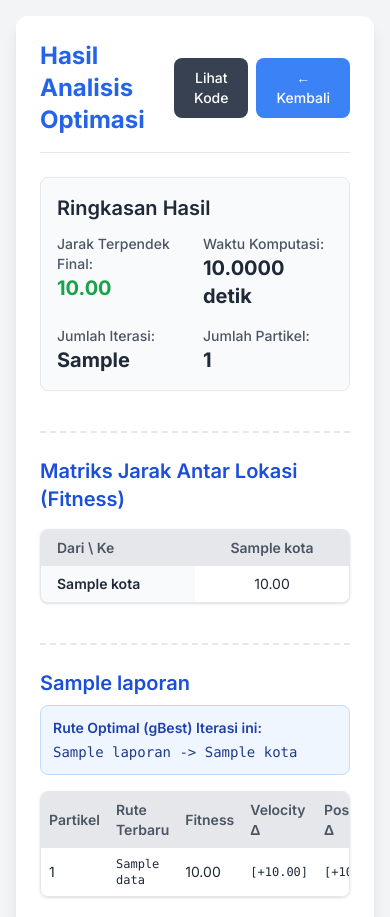
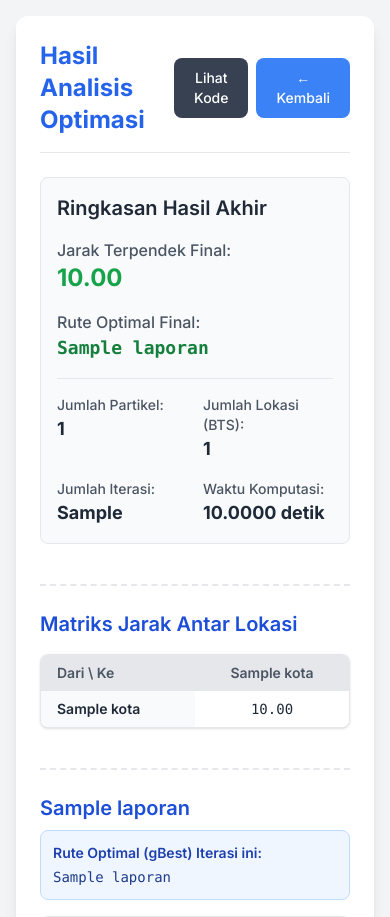
Before and after one commit to ArzeonXyl/kk-pso, a Flask app: template templates/hasil.html in a window 390 px wide. Shown: the top 917 px of the page. Run offline with Flask 3, Linux system fonts and the light colour scheme; the template is opened without the code that fills it: most values are stand-ins (such as "Sample title", 1, 10 or a date in 2020); some libraries are stand-ins or nearby versions.

Commit message:
update rute

```diff
--- a/app.py
+++ b/app.py
@@ -8,7 +8,7 @@ import io
 import base64
 
 app = Flask(__name__)
-app.secret_key = 'kunci_rahasia_untuk_tugas_akhir'
+app.secret_key = 'untuk_tugas_akhir_pso'
 plt.switch_backend('Agg')
 
 def decode_posisi_ke_rute_manual(posisi):
@@ -20,10 +20,12 @@ def hitung_jarak_euclidean(kota1, kota2):
     return math.sqrt((kota1['x'] - kota2['x'])**2 + (kota1['y'] - kota2['y'])**2)
 
 def hitung_total_jarak(rute, daftar_kota):
+
     total_jarak = 0
-    for i in range(len(rute)):
+
+    for i in range(len(rute) - 1):
         kota_sekarang_idx = rute[i]
-        kota_berikutnya_idx = rute[0] if i == len(rute) - 1 else rute[i+1]
+        kota_berikutnya_idx = rute[i+1]
         total_jarak += hitung_jarak_euclidean(daftar_kota[kota_sekarang_idx], daftar_kota[kota_berikutnya_idx])
     return total_jarak
 
@@ -37,9 +39,6 @@ def solve_pso_for_tsp(daftar_kota, n_partikel, max_iter, w, c1, c2, r1, r2):
         fitness_awal = hitung_total_jarak(rute_awal, daftar_kota)
         partikel = {'id': i + 1, 'posisi': posisi_awal, 'kecepatan': kecepatan_awal, 'pbest_posisi': posisi_awal[:], 'pbest_fitness': fitness_awal}
         swarm.append(partikel)
-
-        # --- PERBAIKAN SEBENARNYA ADA DI SINI ---
-        # Memastikan 'posisi': posisi_awal ikut disimpan di dalam log inisialisasi
         log_inisialisasi.append({ "id": i + 1, "posisi": posisi_awal, "rute": rute_awal, "fitness": fitness_awal })
 
     gbest_posisi, gbest_fitness = [], float('inf')
@@ -94,12 +93,15 @@ def buat_matriks_jarak(daftar_kota):
     return matriks
 
 def buat_plot_base64(daftar_kota, rute, fitness, judul_plot):
+
     fig, ax = plt.subplots(figsize=(8, 6))
     if rute:
-        for i in range(len(rute)):
+
+        for i in range(len(rute) - 1):
             kota_awal = daftar_kota[rute[i]]
-            kota_akhir = daftar_kota[rute[0] if i == len(rute) - 1 else rute[i+1]]
+            kota_akhir = daftar_kota[rute[i+1]]
             ax.plot([kota_awal['x'], kota_akhir['x']], [kota_awal['y'], kota_akhir['y']], 'c-o', markersize=8)
+
     for kota in daftar_kota:
         ax.plot(kota['x'], kota['y'], 'ro')
         ax.text(kota['x'] + 1, kota['y'] + 1, kota['nama'], fontsize=12, ha='center')
@@ -141,7 +143,7 @@ def index():
             gbest_fitness_awal = min(p['fitness'] for p in log_awal)
             gbest_rute_awal = next((p['rute'] for p in log_awal if p['fitness'] == gbest_fitness_awal), [])
             plot_awal = buat_plot_base64(daftar_kota, gbest_rute_awal, gbest_fitness_awal, "Rute gBest Awal (Iterasi 0)")
-            hasil_untuk_template['laporan_iterasi'].append({"judul": "ANALISIS KONDISI AWAL (ITERASI 0)", "data_tabel": log_awal, "plot_base64": plot_awal, "tipe": "awal", "gbest_rute": gbest_rute_awal, "gbest_rute_nama": rute_ke_nama(gbest_rute_awal, daftar_kota)})
+            hasil_untuk_template['laporan_iterasi'].append({"judul": "ANALISIS KONDISI AWAL (ITERASI 0)", "data_tabel": log_awal, "plot_base64": plot_awal, "tipe": "awal", "gbest_rute_nama": rute_ke_nama(gbest_rute_awal, daftar_kota)})
 
             for log_iter in log_iterasi_hasil:
                 iterasi_ke = log_iter['iterasi_ke']
--- a/templates/hasil.html
+++ b/templates/hasil.html
@@ -23,30 +23,44 @@
             </div>
 
             <div class="mt-6 p-4 bg-gray-50 rounded-lg border">
-                <h2 class="text-xl font-semibold mb-3">Ringkasan Hasil</h2>
-                <div class="grid grid-cols-2 md:grid-cols-4 gap-4 text-sm">
-                    <div>
-                        <span class="font-medium text-gray-600">Jarak Terpendek Final:</span>
-                        <strong class="block text-xl text-green-600">{{ "%.2f"|format(hasil.laporan_iterasi[-1].gbest_fitness) }}</strong>
+                <h2 class="text-xl font-semibold mb-4">Ringkasan Hasil Akhir</h2>
+                <div class="space-y-4">
+                    <!-- Baris untuk Jarak dan Rute -->
+                    <div class="grid grid-cols-1 md:grid-cols-3 gap-4">
+                        <div class="md:col-span-1">
+                            <span class="font-medium text-gray-600">Jarak Terpendek Final:</span>
+                            <strong class="block text-2xl text-green-600">{{ "%.2f"|format(hasil.laporan_iterasi[-1].gbest_fitness) }}</strong>
+                        </div>
+                        <div class="md:col-span-2">
+                            <span class="font-medium text-gray-600">Rute Optimal Final:</span>
+                            {% set gbest_rute_final = hasil.laporan_iterasi[-1].gbest_rute %}
+                            <strong class="block text-lg font-mono text-green-700 break-words">{{ hasil.laporan_iterasi[-1].gbest_rute_nama }}</strong>
+                        </div>
                     </div>
-                    <div>
-                        <span class="font-medium text-gray-600">Waktu Komputasi:</span>
-                        <strong class="block text-xl">{{ "%.4f"|format(hasil.waktu_komputasi) }} detik</strong>
-                    </div>
-                    <div>
-                        <span class="font-medium text-gray-600">Jumlah Iterasi:</span>
-                        <strong class="block text-xl">{{ hasil.parameter_input.max_iter }}</strong>
-                    </div>
-                     <div>
-                        <span class="font-medium text-gray-600">Jumlah Partikel:</span>
-                        <strong class="block text-xl">{{ hasil.parameter_input.n_partikel }}</strong>
+                    <!-- Baris untuk Parameter Lainnya -->
+                    <div class="grid grid-cols-2 md:grid-cols-4 gap-4 text-sm pt-4 border-t">
+                         <div>
+                            <span class="font-medium text-gray-600">Jumlah Partikel:</span>
+                            <strong class="block text-lg">{{ hasil.parameter_input.n_partikel }}</strong>
+                        </div>
+                        <div>
+                            <span class="font-medium text-gray-600">Jumlah Lokasi (BTS):</span>
+                            <strong class="block text-lg">{{ hasil.daftar_kota_awal|length }}</strong>
+                        </div>
+                        <div>
+                            <span class="font-medium text-gray-600">Jumlah Iterasi:</span>
+                            <strong class="block text-lg">{{ hasil.parameter_input.max_iter }}</strong>
+                        </div>
+                        <div>
+                            <span class="font-medium text-gray-600">Waktu Komputasi:</span>
+                            <strong class="block text-lg">{{ "%.4f"|format(hasil.waktu_komputasi) }} detik</strong>
+                        </div>
                     </div>
                 </div>
             </div>
 
-            <!-- Bagian untuk Matriks Jarak -->
             <div class="mt-10 pt-6 border-t-2 border-dashed">
-                <h2 class="text-xl font-semibold mb-4 text-blue-700">Matriks Jarak Antar Lokasi (Fitness)</h2>
+                <h2 class="text-xl font-semibold mb-4 text-blue-700">Matriks Jarak Antar Lokasi</h2>
                 <div class="overflow-x-auto bg-white rounded-lg shadow border">
                     <table class="min-w-full text-sm">
                         <thead class="bg-gray-200">
@@ -62,7 +76,7 @@
                             <tr>
                                 <td class="px-4 py-2 whitespace-nowrap font-semibold bg-gray-50">{{ hasil.daftar_kota_awal[loop.index0].nama }}</td>
                                 {% for jarak in row %}
-                                    <td class="px-4 py-2 whitespace-nowrap text-center">{{ "%.2f"|format(jarak) }}</td>
+                                    <td class="px-4 py-2 whitespace-nowrap text-center font-mono">{{ "%.2f"|format(jarak) }}</td>
                                 {% endfor %}
                             </tr>
                             {% endfor %}
@@ -71,15 +85,14 @@
                 </div>
             </div>
 
-            <!-- Loop untuk menampilkan setiap iterasi -->
             {% for laporan in hasil.laporan_iterasi %}
             <div class="mt-10 pt-6 border-t-2 border-dashed">
                 <h2 class="text-xl font-semibold mb-2 text-blue-700">{{ laporan.judul }}</h2>
 
                 <div class="mb-4 p-3 bg-blue-50 border border-blue-200 rounded-lg text-sm">
                     <span class="font-semibold text-blue-800">Rute Optimal (gBest) Iterasi ini:</span>
-                    {% if laporan.gbest_rute %}
-                    <p class="font-mono text-blue-900 mt-1">{{ laporan.gbest_rute_nama }} -> {{ hasil.daftar_kota_awal[laporan.gbest_rute[0]].nama }}</p>
+                    {% if laporan.gbest_rute_nama %}
+                    <p class="font-mono text-blue-900 mt-1">{{ laporan.gbest_rute_nama }}</p>
                     {% endif %}
                 </div>
 
@@ -87,7 +100,6 @@
 
                     <div class="overflow-x-auto bg-white rounded-lg shadow border">
                         {% if laporan.tipe == 'awal' %}
-                        <!-- Tabel untuk Iterasi 0 -->
                         <table class="min-w-full text-sm">
                             <thead class="bg-gray-200">
                                 <tr>
@@ -111,15 +123,12 @@
                             </tbody>
                         </table>
                         {% else %}
-                        <!-- Tabel untuk Iterasi Lanjutan dengan semua kolom -->
                         <table class="min-w-full text-sm">
                              <thead class="bg-gray-200">
                                 <tr>
                                     <th class="px-2 py-2 text-left font-semibold text-gray-600">Partikel</th>
                                     <th class="px-2 py-2 text-left font-semibold text-gray-600">Rute Terbaru</th>
                                     <th class="px-2 py-2 text-left font-semibold text-gray-600">Fitness</th>
-                                    <th class="px-2 py-2 text-left font-semibold text-gray-600">Velocity Δ</th>
-                                    <th class="px-2 py-2 text-left font-semibold text-gray-600">Position Δ</th>
                                     <th class="px-2 py-2 text-left font-semibold text-gray-600">Pbest Fitness</th>
                                     <th class="px-2 py-2 text-left font-semibold text-gray-600">Gbest Fitness</th>
                                 </tr>
@@ -130,12 +139,6 @@
                                     <td class="px-2 py-2 whitespace-nowrap">{{ data.id }}</td>
                                     <td class="px-2 py-2 font-mono text-xs">{{ data.rute_nama }}</td>
                                     <td class="px-2 py-2 whitespace-nowrap">{{ "%.2f"|format(data.fitness) }}</td>
-                                    <td class="px-2 py-2 font-mono text-xs">
-                                        [{% for v in data.velocity_delta %}{{ "%+.2f"|format(v) }}{% if not loop.last %}, {% endif %}{% endfor %}]
-                                    </td>
-                                    <td class="px-2 py-2 font-mono text-xs">
-                                        [{% for v in data.position_delta %}{{ "%+.2f"|format(v) }}{% if not loop.last %}, {% endif %}{% endfor %}]
-                                    </td>
                                     <td class="px-2 py-2 whitespace-nowrap">{{ "%.2f"|format(data.pbest_fitness_terbaru) }}</td>
                                     <td class="px-2 py-2 whitespace-nowrap">{{ "%.2f"|format(laporan.gbest_fitness) }}</td>
                                 </tr>
```
